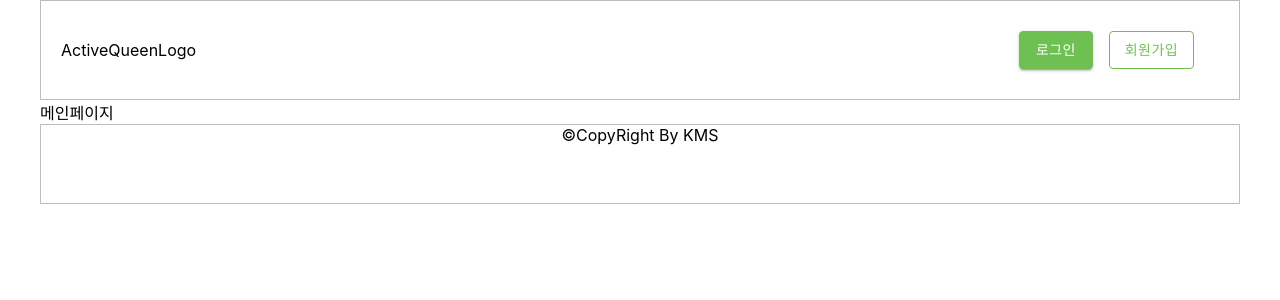
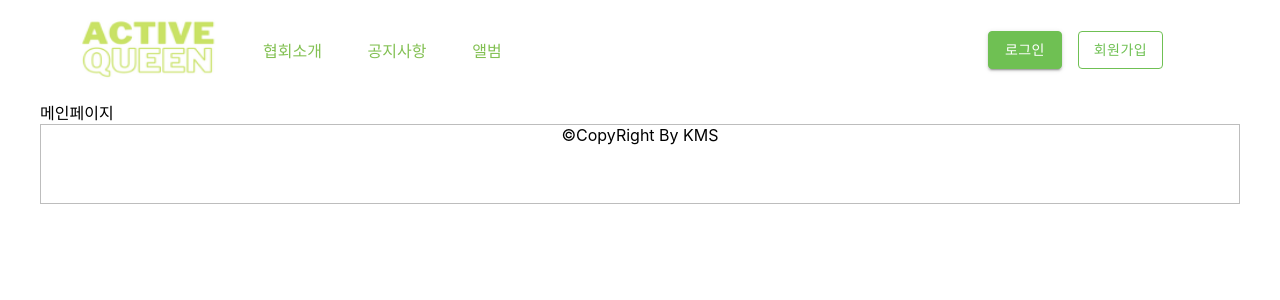
Before and after one commit to KMS9612/active-queen, a Next.js app: page / in a window 1280 px wide. Shown: the top 300 px of the page. Built offline with nearby package versions, Linux system fonts and the light colour scheme.

Commit message:
header 스타일수정, NavBar추

```diff
--- a/src/common/layout/header/header.container.tsx
+++ b/src/common/layout/header/header.container.tsx
@@ -4,8 +4,10 @@ import HeaderPresenter from "./header.presenter";
 export default function HeaderContainer() {
   const router = useRouter();
 
+  const NavMenu = ["협회소개", "공지사항", "앨범"];
+
   const onClickMoveToPage = (event: any) => {
     router.push(`${event.currentTarget.id}`);
   };
-  return <HeaderPresenter onClickMoveToPage={onClickMoveToPage} />;
+  return <HeaderPresenter onClickMoveToPage={onClickMoveToPage} NavMenu={NavMenu} />;
 }
--- a/src/common/layout/header/header.presenter.tsx
+++ b/src/common/layout/header/header.presenter.tsx
@@ -6,7 +6,12 @@ import OutlinedBtn from "../../btns/OutlinedBtn";
 export default function HeaderPresenter(props: IPropsHeaderPresenter) {
   return (
     <Header.Wrapper>
-      <div>ActiveQueenLogo</div>
+      <Header.Logo src="/header/Logo.png" alt="화면 상단 로고 이미지" />
+      <Header.NavWrapper>
+        {props.NavMenu.map((el) => (
+          <Header.NavMenu>{el}</Header.NavMenu>
+        ))}
+      </Header.NavWrapper>
       <Header.BtnWrapper spacing={2} direction="row">
         <ContainedBtn Text="로그인" router={`/logIn`} onClick={props.onClickMoveToPage} />
         <OutlinedBtn Text="회원가입" router={`/signIn`} onClick={props.onClickMoveToPage} />
--- a/src/common/layout/header/header.styles.ts
+++ b/src/common/layout/header/header.styles.ts
@@ -1,4 +1,5 @@
 import styled from "@emotion/styled";
+import { BottomNavigation, BottomNavigationAction } from "@mui/material";
 import { Stack } from "@mui/system";
 
 export const Wrapper = styled.div`
@@ -8,16 +9,31 @@ export const Wrapper = styled.div`
   flex-direction: row;
   justify-content: space-between;
   align-items: center;
-  border: 1px solid #bdbdbd;
   padding: 0px 20px;
 `;
 
 export const Logo = styled.img`
-  width: 150px;
+  width: 15%;
   height: 80px;
+  cursor: pointer;
+`;
+
+export const NavWrapper = styled.div`
+  width: 60%;
+  height: 100%;
+  display: flex;
+  flex-direction: row;
+  align-items: center;
+`;
+export const NavMenu = styled.div`
+  width: 10%;
+  border-radius: 5px;
+  margin-right: 35px;
+  color: #83c053;
+  cursor: pointer;
 `;
 
 export const BtnWrapper = styled(Stack)`
-  width: 200px;
+  width: 20%;
   color: #6fc053;
 `;
--- a/src/common/layout/header/header.types.ts
+++ b/src/common/layout/header/header.types.ts
@@ -1,3 +1,4 @@
 export interface IPropsHeaderPresenter {
   onClickMoveToPage: (event: any) => void;
+  NavMenu: string[];
 }
--- a/styles/globals.css
+++ b/styles/globals.css
@@ -2,8 +2,7 @@ html,
 body {
   padding: 0;
   margin: 0;
-  font-family: -apple-system, BlinkMacSystemFont, Segoe UI, Roboto, Oxygen,
-    Ubuntu, Cantarell, Fira Sans, Droid Sans, Helvetica Neue, sans-serif;
+  font-family: -apple-system, BlinkMacSystemFont, Segoe UI, Roboto, Oxygen, Ubuntu, Cantarell, Fira Sans, Droid Sans, Helvetica Neue, sans-serif;
 }
 
 a {
```
